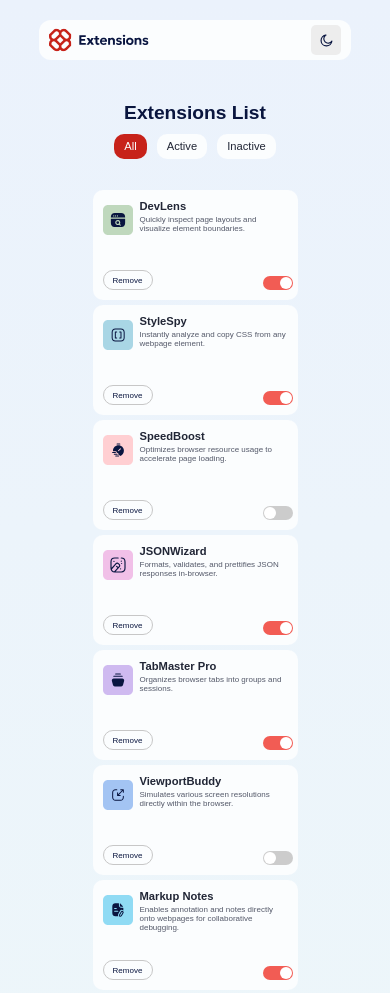
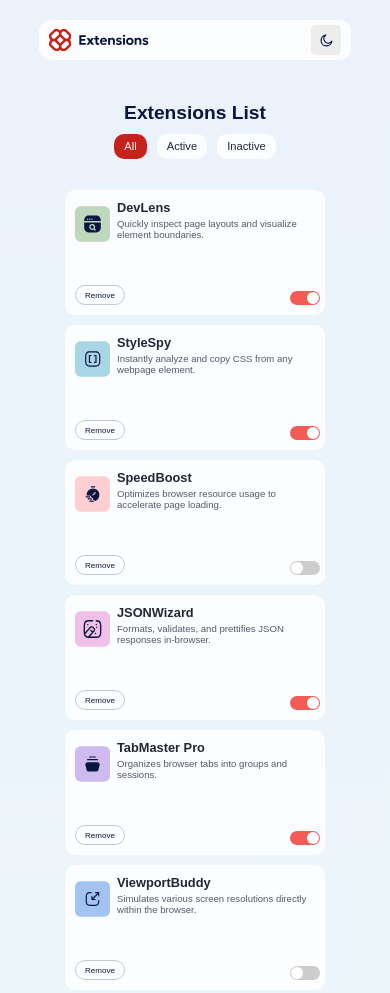
Before and after one commit to mlopezl/my-version-of-browser-extensions-manager-ui-main, a plain HTML site: page index.html in a window 390 px wide. Shown: the top 993 px of the page. Drawn offline with Linux system fonts and the light colour scheme; a web font is replaced by a local one.

Commit message:
fixing cards in small screens

```diff
--- a/styles.css
+++ b/styles.css
@@ -351,6 +351,23 @@ input:checked + .slider::before {
         justify-items: center;
         margin-bottom: 30px;
         padding: 0;
+        gap: 10px;
+    }
+
+    .card{
+        width: 260px;
+        height: 125px;
+    }
+
+    .card__header img{
+        width: 35px;
+    }
+
+    .card__header h2{
+        font-size: 0.8rem;
+    }
+    .card__header p{
+        font-size: 0.6rem;
     }
 }
 
```
